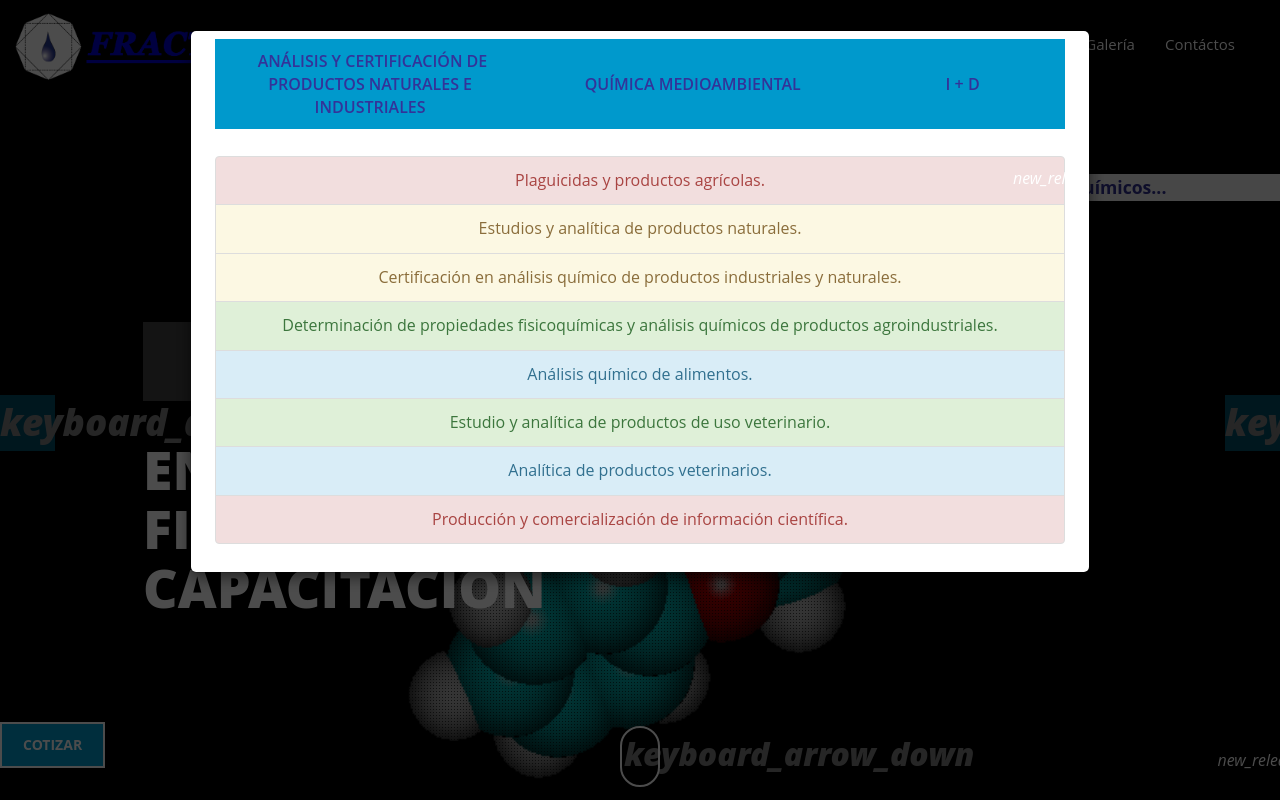
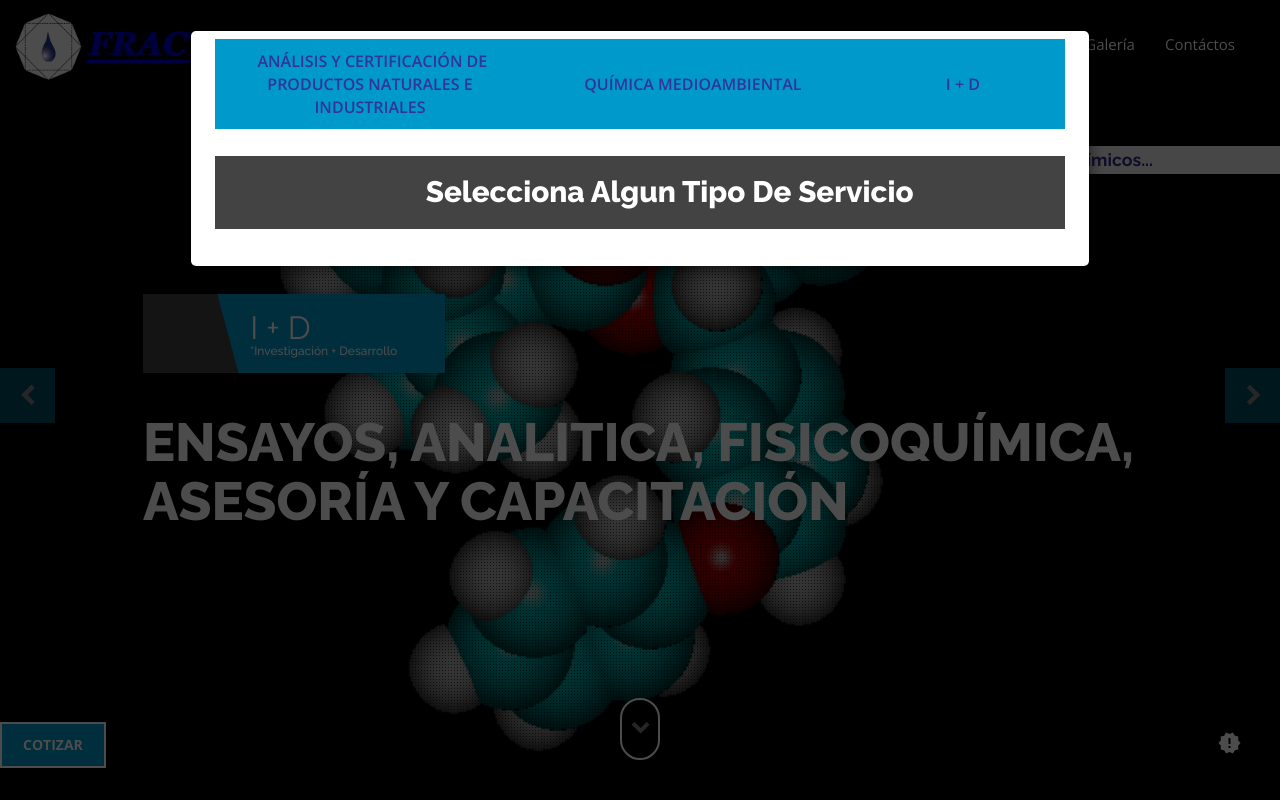
Before and after one commit to eddev92/fractal-quimicos, a React (Create React App) app: page / in a window 1280 px wide. Both pictures are taken after a click on the item "Servicios". Shown: the top 800 px of the page. Built offline with nearby package versions, Linux system fonts and the light colour scheme; some icons are missing.

Commit message:
fix component tab Panel

```diff
--- a/public/index.html
+++ b/public/index.html
@@ -12,8 +12,8 @@
   <meta name="keywords" content="fractal quimicos, fractalquimicos, fractal químicos, fractalquímicos, fractalquimicos.pe, fractal, fractales, Américo Cjuno, Cjuno, quimica computacional">
   <meta name="author" content="Liniux Technology">
     <!-- Google Font Code -->
-    <!--<link href='http://fonts.googleapis.com/css?family=Raleway:400,100,200,300,500,600,700,800,900' rel='stylesheet' type='text/css'>-->
-    <!--<link href='http://fonts.googleapis.com/css?family=Open+Sans:400,300,400italic,600,700,700italic,800&amp;subset=latin,cyrillic-ext,greek-ext,greek,vietnamese,latin-ext,cyrillic' rel='stylesheet' type='text/css'>-->
+    <link href='http://fonts.googleapis.com/css?family=Raleway:400,100,200,300,500,600,700,800,900' rel='stylesheet' type='text/css'>
+    <link href='http://fonts.googleapis.com/css?family=Open+Sans:400,300,400italic,600,700,700italic,800&amp;subset=latin,cyrillic-ext,greek-ext,greek,vietnamese,latin-ext,cyrillic' rel='stylesheet' type='text/css'>
     <!-- Stylesheets -->
     <link href="css/bootstrap.min.css" rel="stylesheet" media="screen">
     <link href="fonts/font-awesome/css/font-awesome.min.css" rel="stylesheet">
@@ -28,7 +28,7 @@
       <script src="http://html5shim.googlecode.com/svn/trunk/html5.js"></script>
     <![endif]-->
     <!-- Favicon and Apple Icons -->
-    <!--<link href="https://fonts.googleapis.com/icon?family=Material+Icons"-->
+    <link href="https://fonts.googleapis.com/icon?family=Material+Icons"
       rel="stylesheet">
     <link rel="shortcut icon" href="images/favicon.png">
     <link rel="apple-touch-icon" href="images/icons/apple-touch-icon.png">
--- /dev/null
+++ b/public/mocks/servicios.json
@@ -0,0 +1,19 @@
+[
+    {
+        "content1": "Plaguicidas y productos agrícolas.",
+        "content2": "Estudios y analítica de productos naturales.",
+        "content3": "Certificación en análisis químico de productos industriales y naturales.",
+        "content4": "Determinación de propiedades fisicoquímicas y análisis químicos de productos agroindustriales.",
+        "content5": "Análisis químico de alimentos.",
+        "content6": "Estudio y analítica de productos de uso veterinario.",
+        "content8": "Analítica de productos veterinarios.",
+        "content7": "Producción y comercialización de información científica."
+    },
+    {
+        "content1": "Análisis químico y estudios químico-ambientales de agua, suelos y aire."
+    },
+    {
+        "content1": "Diseño, construcción y ensamblaje de aparatos científicos",
+        "content2": "Microsíntesis de estándares analíticos y  reactivos."
+    }
+]
--- a/src/App.js
+++ b/src/App.js
@@ -5,8 +5,10 @@ import {Contacts} from './components/contacts';
 import {Our} from './components/our';
 import {sendMailServices} from './services/sendmail.services';
 import {ArticlesServices} from './services/articles.services';
+import {ServicesHomeServices} from './services/services.services';
 import ModalComponent from './tools/modal';
-import {ID_MODAL_COTIZAR, ID_MODAL_LO_NUEVO, ID_MODAL_NUESTROS_SERVICIOS, ID_MODAL_ARTICULOS} from './tools/consts/consts'
+import TabPanelComponent from './tools/tab-pane';
+import {ID_MODAL_COTIZAR, ID_MODAL_LO_NUEVO, ID_MODAL_NUESTROS_SERVICIOS, ID_MODAL_ARTICULOS, ID_TAB_PANEL_15, ID_TAB_PANEL_16, ID_TAB_PANEL_14} from './tools/consts/consts'
 import './App.css';
 
 export class App extends React.Component {
@@ -20,7 +22,9 @@ export class App extends React.Component {
             email: '',
             mensaje: ''
         },
-        datos: []
+        datos: [],
+        services: [],
+        tabSelected: ''
     };
 
     this.handleChange = this.handleChange.bind(this);
@@ -29,6 +33,20 @@ export class App extends React.Component {
 
   componentDidMount() {
     this.loadArticles();
+    this.loadServices();
+  }
+  loadServices() {
+      const service = new ServicesHomeServices();
+
+      service.getServices()
+        .then(response => {
+            console.log(response)
+            this.setState({services: response})
+            return response
+        })
+        .catch(error => {
+            console.log(error)
+        })
   }
   loadArticles() {
       const service = new ArticlesServices();
@@ -130,8 +148,15 @@ export class App extends React.Component {
       return result;
     }
   }
+
+  selectTabPanel = (tabId) => {
+      const {tabSelected} = this.state;
+    console.log(tabId)
+    this.setState({tabSelected: tabId})
+  }
+
   render() {
-      const {datos} = this.state;
+      const {datos, tabSelected, services} = this.state;
 
     return (
       <div className="root">
@@ -245,54 +270,25 @@ export class App extends React.Component {
     <ModalComponent id={ID_MODAL_NUESTROS_SERVICIOS} title="" size="large">
          <div>
             <ul className="nav nav-tabs nav-justified indigo" role="tablist">
-                        <li className="nav-item">
-                            <a className="nav-link active" data-toggle="tab" href="#panel5" role="tab"><i className="fa fa-user"></i>ANÁLISIS Y CERTIFICACIÓN DE PRODUCTOS NATURALES E INDUSTRIALES</a>
+                <li className="nav-item" onClick={this.selectTabPanel.bind(this, ID_TAB_PANEL_15)}>
+                    <a className="nav-link active" data-toggle="tab" href={`#${tabSelected}`} role="tab"><i className="fa fa-user"></i>ANÁLISIS Y CERTIFICACIÓN DE PRODUCTOS NATURALES E INDUSTRIALES</a>
                 </li>
                 <li className="nav-item">
-                            <a className="nav-link" data-toggle="tab" href="#panel6" role="tab"><i className="fa fa-heart"></i><br/>QUÍMICA MEDIOAMBIENTAL<br/><br/></a>
+                    <a className="nav-link" data-toggle="tab" href={`#${tabSelected}`} role="tab" onClick={this.selectTabPanel.bind(this, ID_TAB_PANEL_16)}><i className="fa fa-heart"></i><br/>QUÍMICA MEDIOAMBIENTAL<br/><br/></a>
                 </li>
                 <li className="nav-item">
-                            <a className="nav-link" data-toggle="tab" href="#panel4" role="tab"><i className="fa fa-envelope"></i><br/>I + D<br/><br/></a>
+                    <a className="nav-link" data-toggle="tab" href={`#${tabSelected}`} role="tab" onClick={this.selectTabPanel.bind(this, ID_TAB_PANEL_14)}><i className="fa fa-envelope"></i><br/>I + D<br/><br/></a>
                 </li>
             </ul>
             <div className="tab-content">
-                        <div className="tab-pane fade in active" id="panel5" role="tabpanel">
-                            <br/>
-                            <ul className="list-group">
-                                <li className="list-group-item list-group-item-danger">Plaguicidas y productos agrícolas. <div className="info" id="info" data-toggle="modal" data-target="#viewDetail" onClick={this.openModal}><span><i className="material-icons" style={{margin: '3px'}}>new_releases</i></span></div></li>
-                                <li className="list-group-item list-group-item-warning">Estudios y analítica de productos naturales. </li>
-                                <li className="list-group-item list-group-item-warning">Certificación en análisis químico de productos industriales y naturales.</li>
-                                <li className="list-group-item list-group-item-success">Determinación de propiedades fisicoquímicas y análisis químicos de productos agroindustriales.</li>
-                                <li className="list-group-item list-group-item-info">Análisis químico de alimentos.</li>
-                                <li className="list-group-item list-group-item-success">Estudio y analítica de productos de uso veterinario.</li>
-                                <li className="list-group-item list-group-item-info">Analítica de productos veterinarios.</li>
-                                <li className="list-group-item list-group-item-danger">Producción y comercialización de información científica.</li>
-                            </ul>
-                        </div>
-                        <div className="tab-pane fade" id="panel6" role="tabpanel">
-                            <br/>
-                            <ul className="list-group">
-                                <li className="list-group-item list-group-item-info">Análisis químico y estudios químico-ambientales de agua,  suelos y aire.</li>
-                            </ul>
-                            </div>
-                        <div className="tab-pane fade" id="panel4" role="tabpanel">
-                            <br/>
-                            <ul className="list-group">
-                                <li className="list-group-item list-group-item-success">Diseño, construcción y ensamblaje de aparatos científicos.</li>
-                                <li className="list-group-item list-group-item-warning">Microsíntesis de estándares analíticos y  reactivos.</li>
-                            </ul>
-                        </div>
+                <TabPanelComponent id={tabSelected} role="tabpanel" services={services}></TabPanelComponent>
             </div>
         </div>
     </ModalComponent>
 
 {/*FIN MODAL SERVICIOS*/}
         <Home></Home>
-
-
         <Our></Our>
-
-
         <section id="subscribe" className="page-block-small wow fadeInUp BGprime opaque" data-wow-offset="75" data-wow-delay="1s">
           <div className="container">
             <div className="row">
@@ -301,8 +297,6 @@ export class App extends React.Component {
         </section>
           <Galery></Galery>
        <Contacts></Contacts>
-
-
         <a id="gotop" href="#slides" className="top" style={{backgroundColor: 'white'}}><i className="material-icons" style={{margin: 'auto',fontSize: '2em',color: 'black', fontWeight: 900}}>keyboard_arrow_up</i></a>
       </div>
     );
--- /dev/null
+++ b/src/services/services.services.js
@@ -0,0 +1,11 @@
+import axios from 'axios';
+
+export class ServicesHomeServices {
+
+    getServices() {
+      return axios.get('mocks/servicios.json')
+            .then(res => {
+                return res.data
+            })
+    }
+}
--- a/src/tools/consts/consts.js
+++ b/src/tools/consts/consts.js
@@ -2,3 +2,7 @@ export const ID_MODAL_COTIZAR = 'myModalLabeCotizar';
 export const ID_MODAL_LO_NUEVO = 'myModalNuevo';
 export const ID_MODAL_NUESTROS_SERVICIOS = 'modalServicios';
 export const ID_MODAL_ARTICULOS = 'modalArticulos';
+
+export const ID_TAB_PANEL_15 = 'panel5';
+export const ID_TAB_PANEL_16 = 'panel6';
+export const ID_TAB_PANEL_14 = 'panel4';
--- /dev/null
+++ b/src/tools/tab-pane/index.jsx
@@ -0,0 +1,45 @@
+import * as React from 'react';
+import './index.css';
+
+export default class TabPanelComponent extends React.Component {
+    validateTabId(listServices) {
+        console.log(listServices)
+           return (
+            <ul className="list-group">
+                {(listServices.content1) && <li className="list-group-item list-group-item-danger">{listServices.content1}</li>}
+                {(listServices.content2) && <li className="list-group-item list-group-item-warning">{listServices.content2}</li>}
+                {(listServices.content3) && <li className="list-group-item list-group-item-success">{listServices.content3}</li>}
+                {(listServices.content4) && <li className="list-group-item list-group-item-info">{listServices.content4}</li>}
+                {(listServices.content5) && <li className="list-group-item list-group-item-danger">{listServices.content5}</li>}
+                {(listServices.content6) && <li className="list-group-item list-group-item-warning">{listServices.content6}</li>}
+                {(listServices.content7) && <li className="list-group-item list-group-item-success">{listServices.content7}</li>}
+                {(listServices.content8) && <li className="list-group-item list-group-item-info">{listServices.content8}</li>}
+            </ul>
+               )
+    }
+    renderItem(services, tabId) {
+        console.log(services)
+        console.log(tabId)
+        switch(tabId) {
+            case 'panel5': return this.validateTabId(services[0]);
+            case 'panel6': return this.validateTabId(services[1]);
+            case 'panel4': return this.validateTabId(services[2]);
+            default : return null;
+        }
+
+
+    }
+    render() {
+        const services = this.props.services || [];
+        const tabId = this.props.id || {};
+        console.log(tabId)
+        return (
+            <div className="tab-pane fade in active" id={this.props.id} role={this.props.role}>
+                    <br/>
+
+                        {(this.props.id) ? this.renderItem(services, tabId) :
+                        <div> <h3> Selecciona algun tipo de servicio</h3></div>}
+                </div>
+        )
+    }
+}
```
Also changed, not shown: src/tools/tab-pane/index.css (added). Lines whose indentation alone changed are shown as unchanged.
